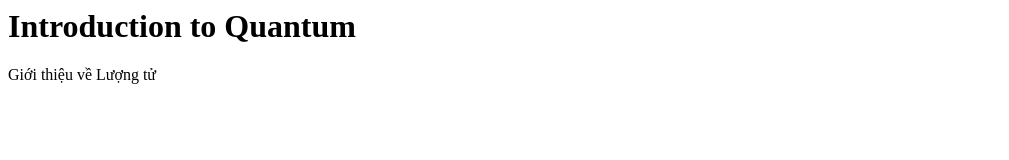
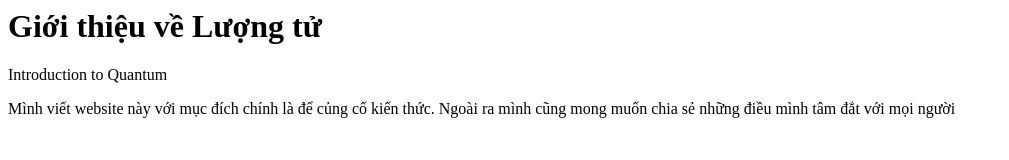
Before and after one commit to huysch/Introduction-to-Quantum, a plain HTML site: page index.html in a window 1280 px wide. Shown: the whole page, without its empty margins (0-1009 px from the left). Drawn offline with Linux system fonts and the light colour scheme.

Commit message:
Update index.html

```diff
--- a/index.html
+++ b/index.html
@@ -2,7 +2,8 @@
 <head>
 </head>
 <body>
-<h1> Introduction to Quantum </h1>
-<p> Giới thiệu về Lượng tử </p>
+<h1> Giới thiệu về Lượng tử </h1>
+<p> Introduction to Quantum </p>
+<p> Mình viết website này với mục đích chính là để củng cố kiến thức. Ngoài ra mình cũng mong muốn chia sẻ những điều mình tâm đắt với mọi người</p>
 </body>
 </html>
```
